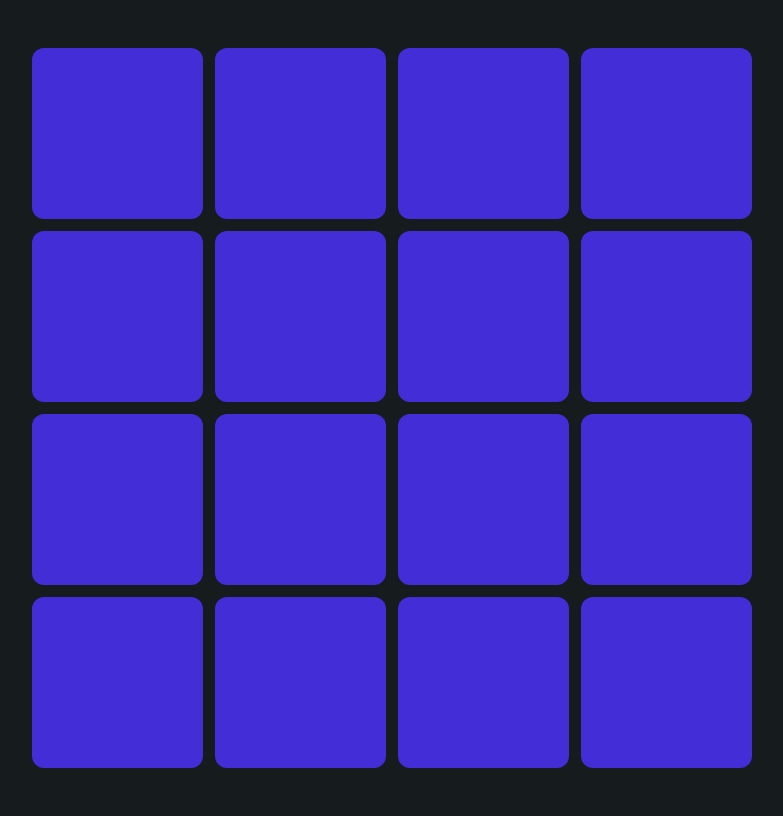
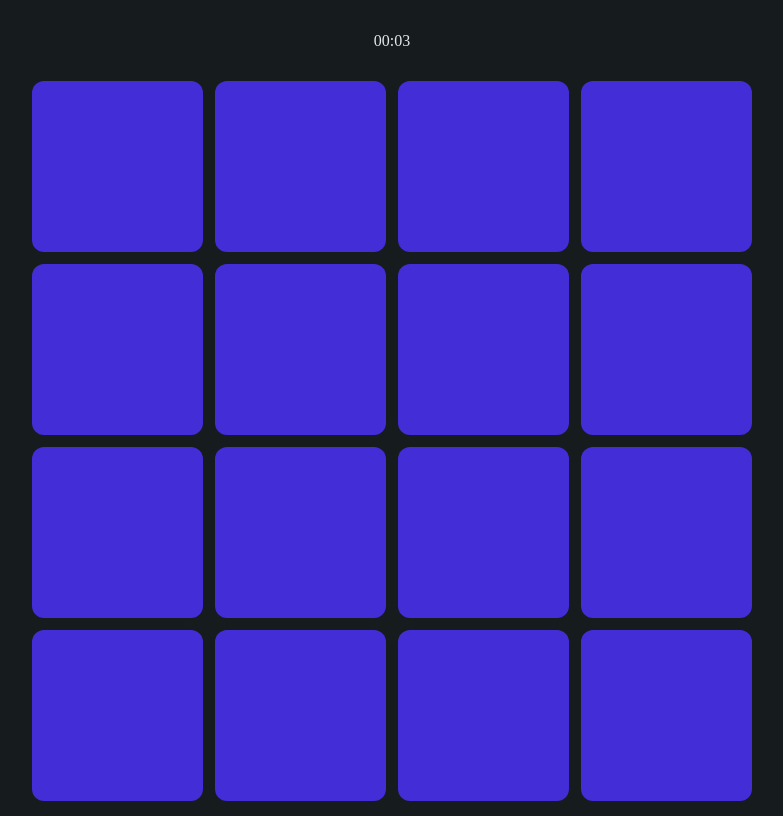
Before and after one commit to VezRoland/memory-game-v2, a website with bundled scripts: page index.html in a window 1280 px wide. Shown: the whole page, without its empty margins (248-1031 px from the left). Built offline with nearby package versions, Linux system fonts and the light colour scheme.

Commit message:
add game over logic and custom timestamp class with caching

```diff
--- a/index.html
+++ b/index.html
@@ -18,6 +18,7 @@
     <title>Memory Game v2</title>
   </head>
   <body>
+    <p id="current-time">00:00</p>
     <template id="memory-card-template">
       <div class="card-inside">
         <div class="card-face card-front"></div>
--- a/src/core.ts
+++ b/src/core.ts
@@ -5,14 +5,29 @@ interface GameArgs {
 
 type UnwrapIterable<T> = T extends Iterable<infer U> ? U : T
 
+type DistributiveOmit<T, K extends keyof any> = T extends any ? Omit<T, K> : never
+
+export type GameEndState =
+  | {
+      success: true
+      statistics: Record<string, string>
+    }
+  | {
+      success: false
+      reason: GameOverReason
+      statistics: Record<string, string>
+    }
+
+type GameOverReason = "reachedTimeLimit" | "reachedFlipLimit"
+
 export class MemoryGame extends HTMLDivElement {
   #isComparingCards = false
 
   #cardsToBeCompared: Set<MemoryCard> = new Set()
   #flippedCards: Set<MemoryCard> = new Set()
 
-  #duration: number | null = null
-  #currentTime: number = 0
+  #duration: Timestamp = new Timestamp(0)
+  #currentTime: Timestamp = new Timestamp(0)
   #timer: ReturnType<typeof setInterval> | null = null
 
   constructor() {
@@ -60,8 +75,7 @@ export class MemoryGame extends HTMLDivElement {
     if (cardA.compare(cardB)) {
       this.#flippedCards.add(cardA)
       this.#flippedCards.add(cardB)
-      cardA.hide()
-      cardB.hide()
+      await Promise.all([cardA.hide(), cardB.hide()])
     } else {
       await Promise.all([
         cardA.flip({ delay: 500, direction: "reverse" }),
@@ -71,10 +85,13 @@ export class MemoryGame extends HTMLDivElement {
 
     this.#isComparingCards = false
     this.#cardsToBeCompared.clear()
+
+    if (this.#flippedCards.size === this.childNodes.length)
+      this.endGame({ success: true })
   }
 
   private changeCurrentTime(newTime: (currentTime: number) => number) {
-    this.#currentTime = newTime(this.#currentTime)
+    this.#currentTime.setTime(newTime(this.#currentTime.getTime()))
 
     const event = new CustomEvent("timechange", {
       detail: { currentTime: this.#currentTime }
@@ -82,18 +99,22 @@ export class MemoryGame extends HTMLDivElement {
 
     this.dispatchEvent(event)
 
-    return this.#currentTime > 0
+    return this.#currentTime.getTime() > 0
   }
 
   startTimer(duration: number | null = null) {
-    let targetDuration = duration ?? this.#duration
-    if (!targetDuration) return
+    this.stopTimer()
 
-    this.#duration = targetDuration
-    this.changeCurrentTime(() => targetDuration * 100)
+    if (duration !== null) {
+      this.#duration.setTime(duration)
+      this.#currentTime.setTime(duration)
+    }
 
     this.#timer = setInterval(() => {
-      !this.changeCurrentTime((t) => t - 1) && this.stopTimer()
+      if (!this.changeCurrentTime((t) => t - 10)) {
+        this.stopTimer()
+        this.endGame({ success: false, reason: "reachedTimeLimit" })
+      }
     }, 10)
   }
 
@@ -111,6 +132,20 @@ export class MemoryGame extends HTMLDivElement {
     game.startTimer(duration)
 
     return game
+  }
+
+  endGame(state: DistributiveOmit<GameEndState, "statistics">) {
+    const event = new CustomEvent("gameover", {
+      detail: {
+        ...state,
+        statistics: {
+          duration: this.#duration,
+          timeElapsed: this.#currentTime
+        }
+      }
+    })
+
+    setTimeout(() => this.dispatchEvent(event), 10)
   }
 }
 
@@ -210,5 +245,44 @@ class MemoryCard extends HTMLDivElement {
   }
 }
 
+export class Timestamp {
+  #ms = 0
+  #lastFormattedSeconds = -1
+  #formattedCache = ""
+
+  constructor(ms: number) {
+    this.#ms = ms
+  }
+
+  getTime() {
+    return this.#ms
+  }
+
+  setTime(ms: number) {
+    this.#ms = ms
+  }
+
+  getFormattedTime() {
+    if (!this.hasSecondsChanged()) return this.#formattedCache
+
+    this.#lastFormattedSeconds = Math.ceil(this.#ms / 1000)
+    this.#formattedCache = this.#format()
+
+    return this.#formattedCache
+  }
+
+  hasSecondsChanged() {
+    return Math.ceil(this.#ms / 1000) !== this.#lastFormattedSeconds
+  }
+
+  #format() {
+    const totalDisplaySeconds = Math.ceil(this.#ms / 1000)
+    const minutes = Math.floor(totalDisplaySeconds / 60)
+    const seconds = totalDisplaySeconds % 60
+
+    return `${minutes.toString().padStart(2, "0")}:${seconds.toString().padStart(2, "0")}`
+  }
+}
+
 customElements.define("memory-game", MemoryGame, { extends: "div" })
 customElements.define("memory-card", MemoryCard, { extends: "div" })
--- a/src/index.ts
+++ b/src/index.ts
@@ -1,11 +1,24 @@
 import { MemoryGame } from "./core.js"
 
 const game = MemoryGame.createGame({
-  contents: new Set(["🍑", "🍎", "🍇", "🍉", "🍌", "🫐", "🥝", "🥥"])
+  contents: new Set(["🍑", "🍎", "🍇", "🍉", "🍌", "🫐", "🥝", "🥥"]),
+  duration: 10000
 })
 
 document.body.appendChild(game)
 
-game.addEventListener("timechange", (event) => {
-  console.log(event.detail.currentTime)
+game.addEventListener("timechange", ({ detail: { currentTime } }) => {
+  if (currentTime.hasSecondsChanged()) {
+    const currentTimeElem = document.getElementById("current-time") as HTMLParagraphElement
+    currentTimeElem.textContent = currentTime.getFormattedTime()
+  }
 })
+
+game.addEventListener("gameover", ({ detail }) => {
+  switch (detail.success) {
+    case true:
+      return alert("You won the game!")
+    case false:
+      return alert("You lost the game!")
+  }
+})
```
Also changed, not shown: src/types.d.ts (+7 -4 lines).
